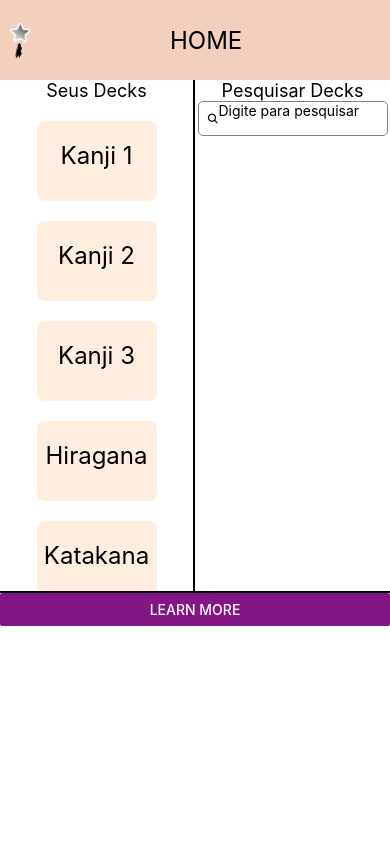
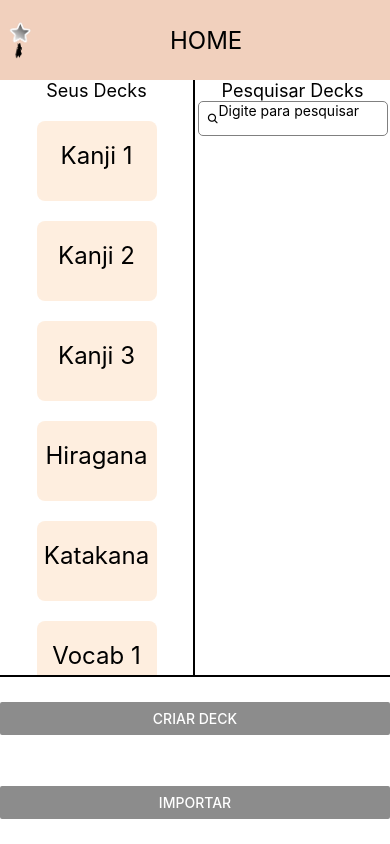
Before and after one commit to pmanso28/React-Native-Practice, a React Native app in the folder janki/: screen / in a window 390 px wide. Built offline with nearby package versions, Linux system fonts and the light colour scheme.

Commit message:
Buttons configured
Alerts added too in order to show that the buttons work

```diff
--- a/janki/App.js
+++ b/janki/App.js
@@ -1,10 +1,18 @@
 import { StatusBar } from 'expo-status-bar';
-import { StyleSheet, Text, TextInput, View, ScrollView, Image, FlatList, TouchableOpacity, Button} from 'react-native';
+import { StyleSheet, Text, TextInput, View, ScrollView, Image, FlatList, TouchableOpacity, Button, Alert} from 'react-native';
 import { useState } from 'react';
 import { Ionicons } from '@expo/vector-icons';
 
 
 export default function App() {
+
+  const pressImportar = () => {
+    Alert.alert('Importar', 'Esta função ainda não foi implementada.');
+  };
+
+  const pressCriar = () => {
+    Alert.alert('Criar', 'Esta função ainda não foi implementada');
+  };
 
   const [pesquisado,setPesquisado] = useState('')
 
@@ -69,10 +77,14 @@ export default function App() {
       </View>
 
       <View style={styles.botoes}>
-      <Button
-        style={styles.botao}
-        title="Learn More"
-        color="#841584"/>
+        <Button
+        title="Criar Deck"
+        color="rgba(140, 140, 140, 1)"
+        onPress={pressCriar}/>
+        <Button
+        title="Importar"
+        color="rgba(140, 140, 140, 1)"
+        onPress={pressImportar}/>
       </View>
     </View>
   );
@@ -176,10 +188,8 @@ const styles = StyleSheet.create({
     botoes: {
       backgroundColor: 'white',
       borderTopWidth: 2,
-      height: '30%',
-    },
-
-    botao:{
-
+      height: '20%',
+      width: '100%',
+      justifyContent: 'space-around'
     },
 });
--- a/janki/package.json
+++ b/janki/package.json
@@ -3,7 +3,7 @@
   "version": "1.0.0",
   "main": "node_modules/expo/AppEntry.js",
   "scripts": {
-    "start": "expo start",
+    "start": "expo start --tunnel",
     "android": "expo start --android",
     "ios": "expo start --ios",
     "web": "expo start --web"
```
